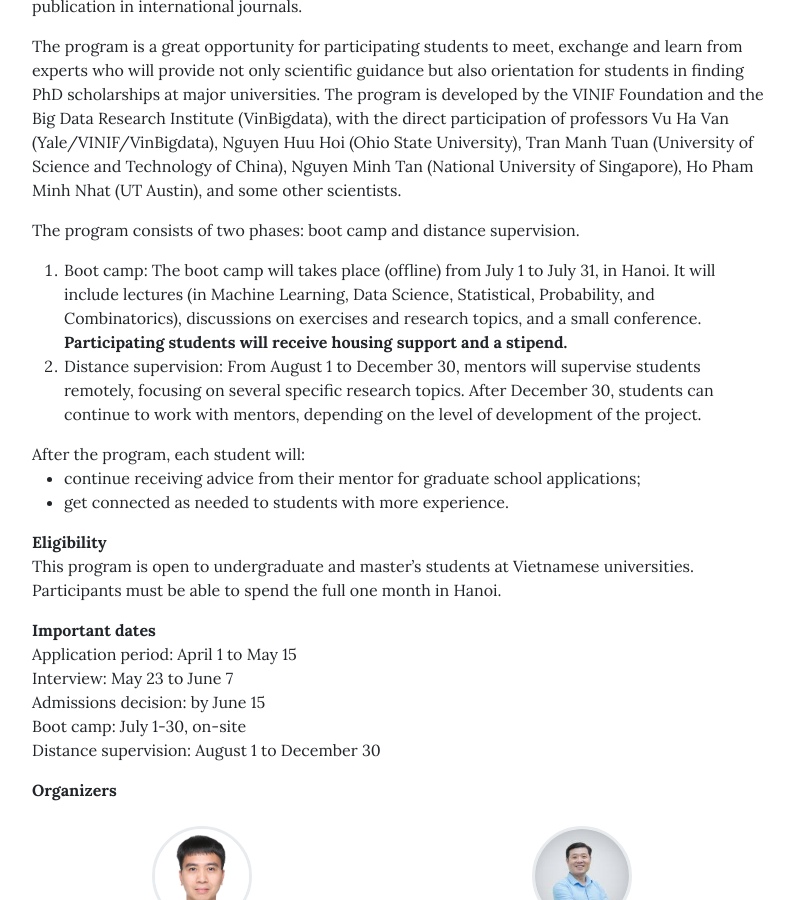
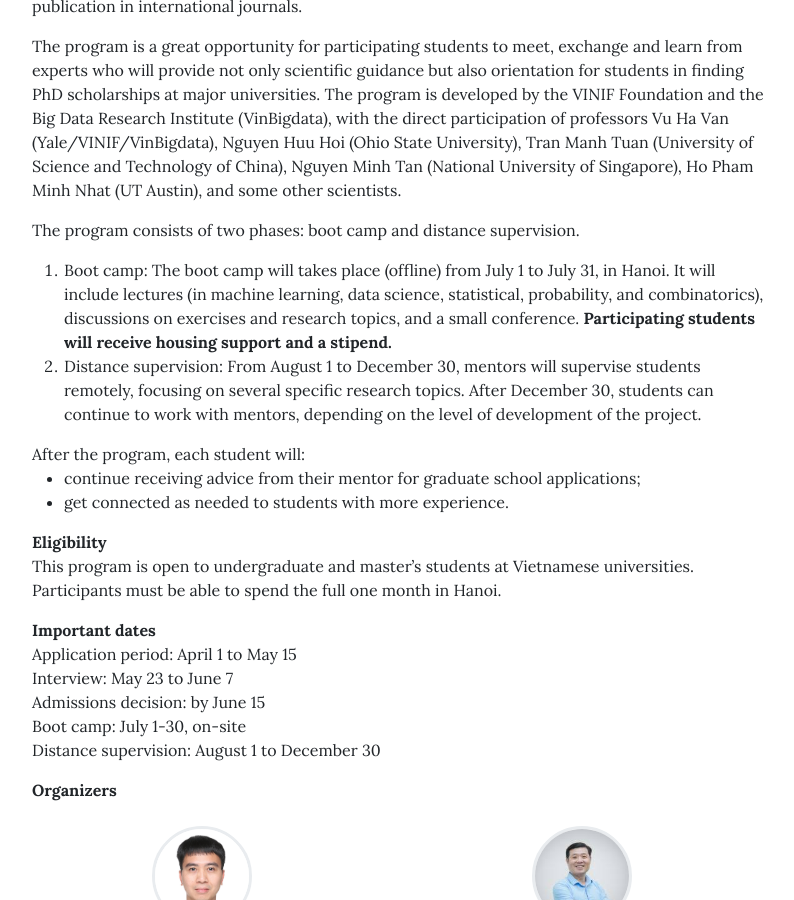
Before and after one commit to adm-vietnam/adm-vietnam.github.io, a Jekyll site: the page built from pages/home.md, in a window 1280 px wide and 900 px high, scrolled down 423 px. Shown: the whole window, without its empty margins (240-1034 px from the left). Built offline with Jekyll 4.4.1, drawn with Linux system fonts in a browser that asks for light colours.

```diff
--- a/pages/home.md
+++ b/pages/home.md
@@ -19,7 +19,7 @@ The program is a great opportunity for participating students to meet, exchange
 The program consists of two phases: boot camp and distance supervision.
 <ol>
   <li>
-Boot camp: The boot camp will takes place (offline) from July 1 to July 31, in Hanoi. It will include lectures (in Machine Learning, Data Science, Statistical, Probability, and Combinatorics), discussions on exercises and research topics, and a small conference. <b>Participating students will receive housing support and a stipend.</b></li>
+Boot camp: The boot camp will takes place (offline) from July 1 to July 31, in Hanoi. It will include lectures (in machine learning, data science, statistical, probability, and combinatorics), discussions on exercises and research topics, and a small conference. <b>Participating students will receive housing support and a stipend.</b></li>
   <li>
 Distance supervision: From August 1 to December 30, mentors will supervise students remotely, focusing on several specific research topics. After December 30, students can continue to work with mentors, depending on the level of development of the project.</li>
 </ol>
```
